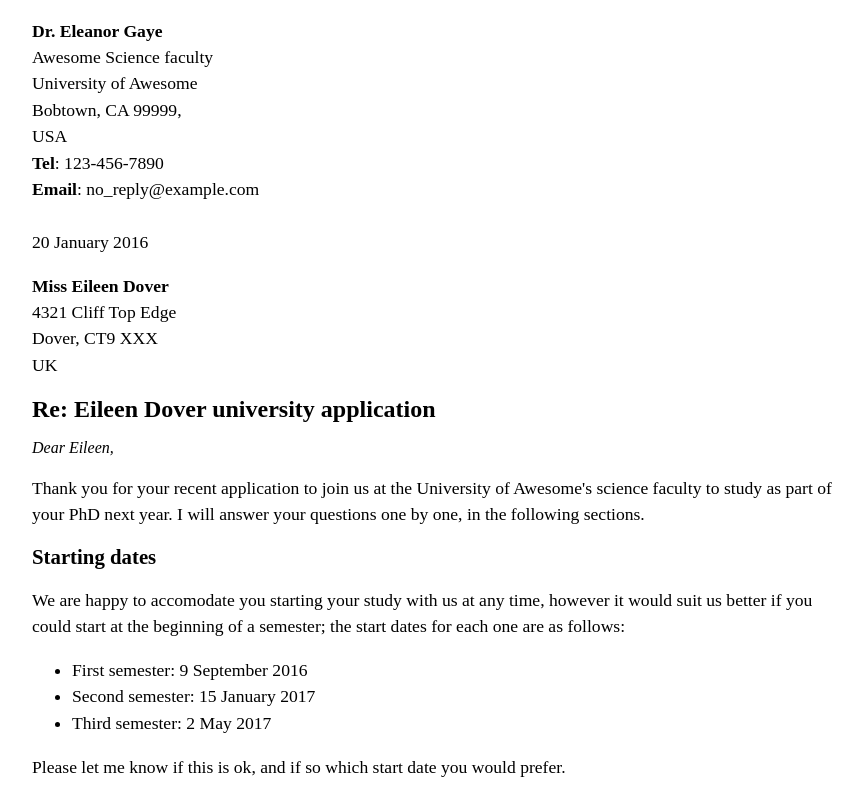
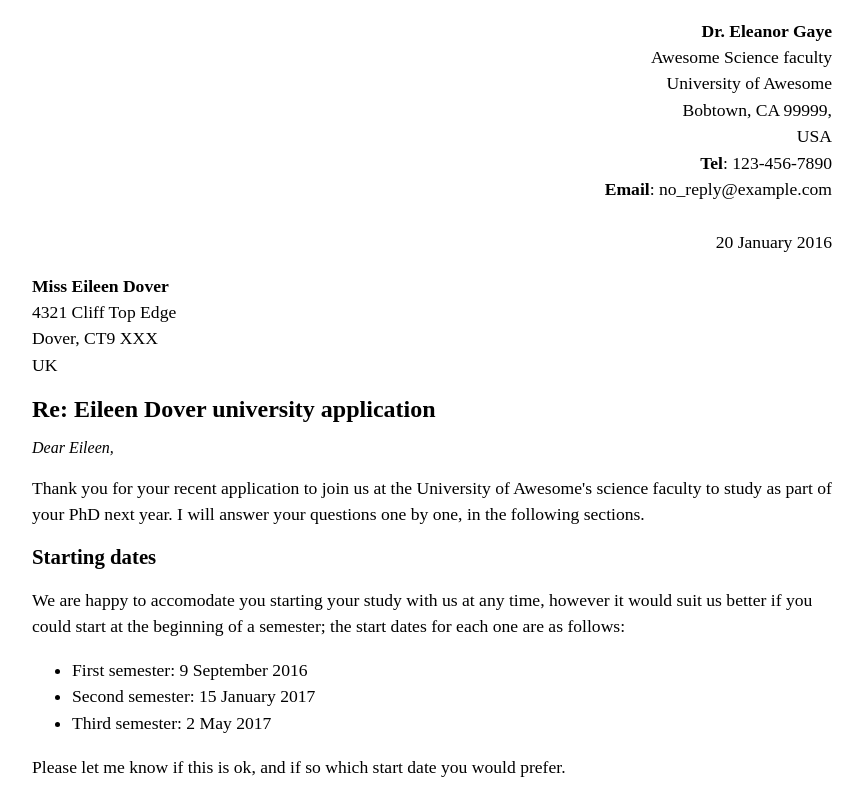
Before and after one commit to bshankar/mdn, a plain HTML site: page marking_up_a_letter/index.html in a window 1280 px wide. Shown: the top 795 px of the page, without its empty margins (208-1071 px from the left). Drawn offline with Linux system fonts and the light colour scheme.

Commit message:
set class of a paragraph

```diff
--- a/marking_up_a_letter/index.html
+++ b/marking_up_a_letter/index.html
@@ -7,7 +7,7 @@
     </head>
 
     <body>
-        <p>
+        <p class="receiver-column">
             <strong> Dr. Eleanor Gaye </strong><br>
             Awesome Science faculty <br>
             University of Awesome <br>
```
